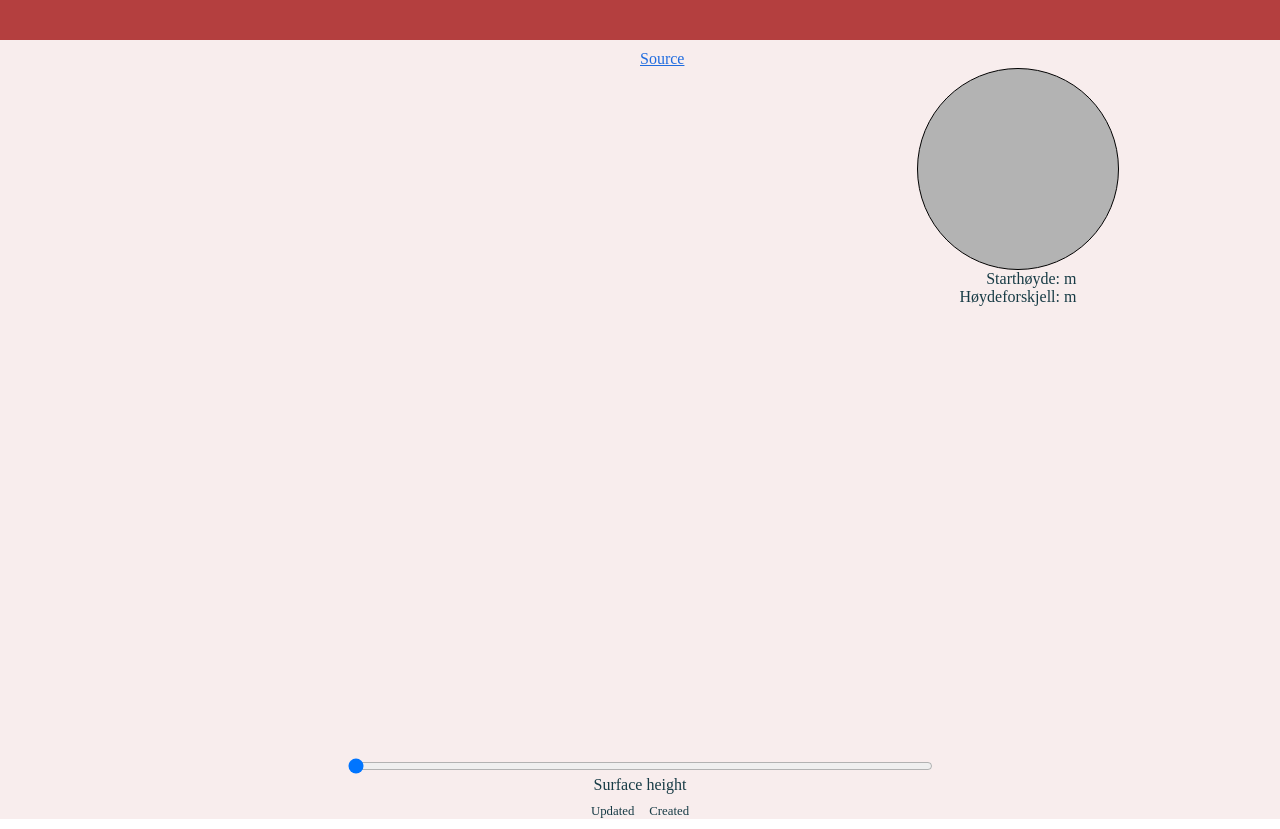
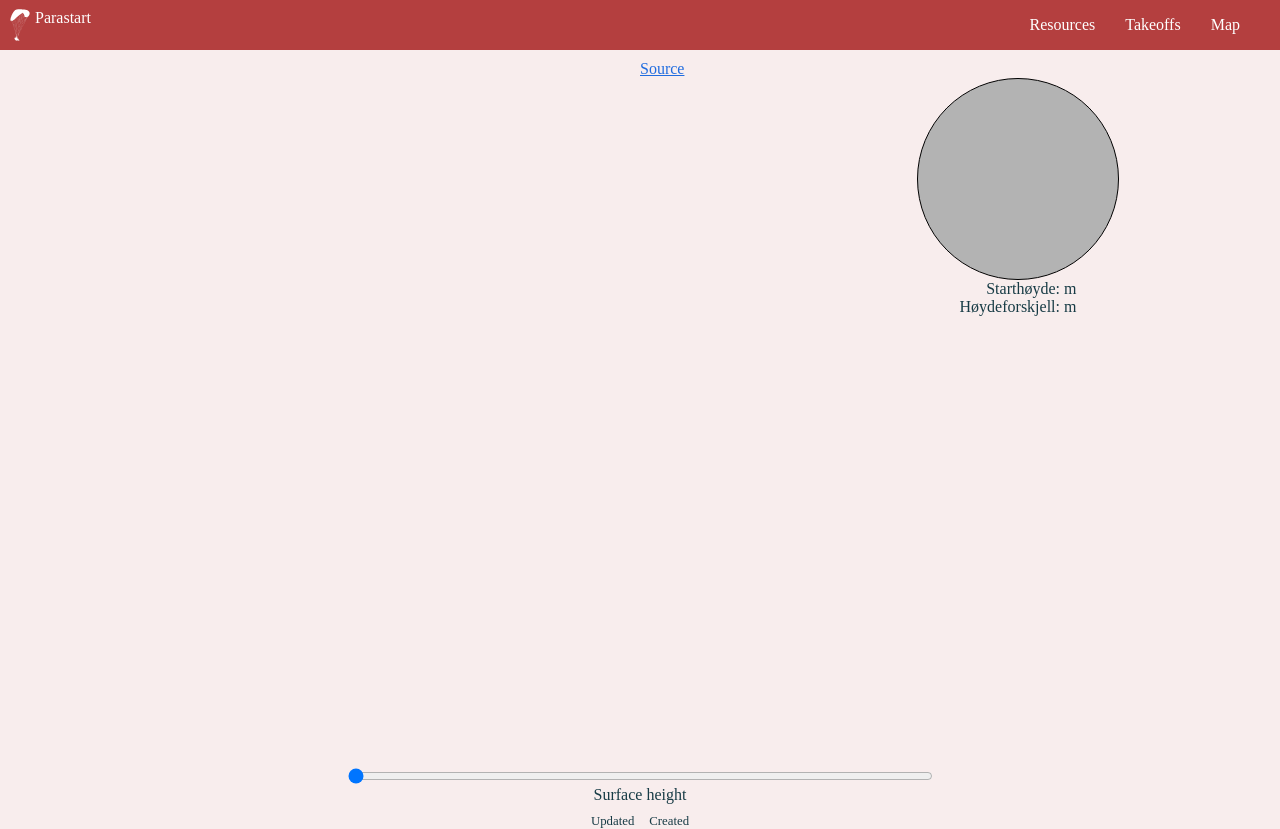
Before and after one commit to jonassterud/parastart, a plain HTML site: page crates/www/takeoff/index.html in a window 1280 px wide. Drawn offline with Linux system fonts and the light colour scheme.

Commit message:
feat: simple header

```diff
--- a/crates/www/global/global.css
+++ b/crates/www/global/global.css
@@ -82,13 +82,11 @@ a, a:visited, a:hover, a:active {
 
 .default-header {
     width: 100%;
-    height: 20%;
-    min-height: 40px;
-    max-height: 40px;
+    min-height: 50px;
 
     display: flex;
     justify-content: center;
-    align-items: start;
+    align-items: center;
 
     background-color: var(--offset-color);
     color: #FFFFFF;
--- a/crates/www/takeoff/index.html
+++ b/crates/www/takeoff/index.html
@@ -11,7 +11,12 @@
     </head>
     <body class="default-body">
         <header class="default-header">
-            <!-- todo -->
+            <div id="header-links">
+                <a href="/"><img id="logo" src="../assets/paraglider.svg" width="20px">Parastart</a>
+                <a href="/resources">Resources</a>
+                <a href="/takeoffs">Takeoffs</a>
+                <a href="/map">Map</a>
+            </div>
         </header>
         <main class="default-main">
             <div id="source-url-container">
--- a/crates/www/takeoff/takeoff.css
+++ b/crates/www/takeoff/takeoff.css
@@ -1,3 +1,26 @@
+#header-links {
+    display: flex;
+    align-items: center;
+    padding: 10px;
+    width: 100%;
+}
+
+#header-links a {
+    text-decoration: none;
+    color: inherit;
+    margin-right: 30px;
+}
+
+#header-links a:first-child {
+    margin-right: auto;
+}
+
+#logo {
+    vertical-align: top;
+    margin-right: 5px;
+    filter: invert(100%);
+}
+
 #source-url-container {
     width: 100%;
     text-align: center;
@@ -40,7 +63,6 @@
 #image {
     width: 40%;
     height: auto;
-    /*padding: 10px;*/
 }
 
 #image:hover {
```
Also changed, not shown: crates/www/assets/paraglider.svg (added).
